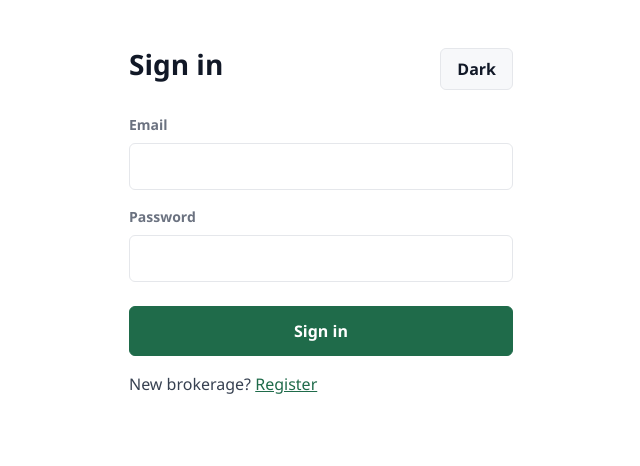
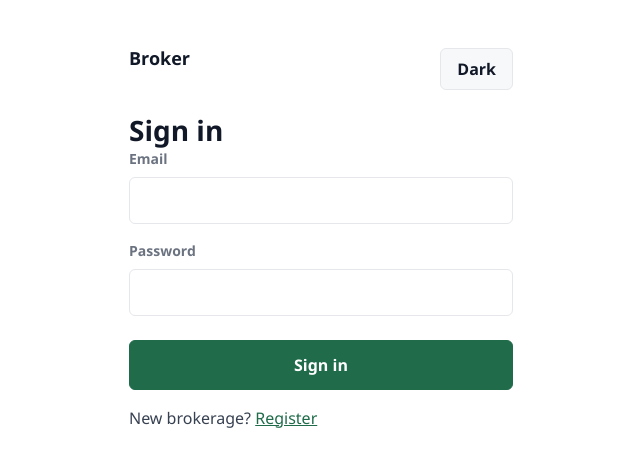
Before and after one commit to janitha000/broker-platform-client, a React (Vite) app: page /login in a window 1280 px wide. Shown: the top 466 px of the page, without its empty margins (319-959 px from the left). Built offline with nearby package versions, Linux system fonts and the light colour scheme; no server answers.

Commit message:
[ADD] Public layout

```diff
--- a/src/App.tsx
+++ b/src/App.tsx
@@ -1,26 +1,18 @@
-import { ErrorBoundary } from "react-error-boundary";
-import { BrowserRouter, Navigate, Route, Routes, useLocation } from "react-router-dom";
+import { BrowserRouter, Navigate, Route, Routes } from "react-router-dom";
 import { ProtectedRoute } from "./components/ProtectedRoute";
-import { RouteErrorFallback } from "./components/RouteErrorFallback";
 import { CasePage } from "./pages/CasePage";
 import { HomePage } from "./pages/HomePage";
-import { LoginPage } from "./pages/LoginPage";
-import { RegisterPage } from "./pages/RegisterPage";
+import { LoginPage } from "./pages/public/LoginPage";
+import { RegisterPage } from "./pages/public/RegisterPage";
+import { GuestLayout } from "./layouts/public/GuestLayout";
 
 function AppRoutes() {
-  const location = useLocation();
-
   return (
-    <ErrorBoundary
-      FallbackComponent={RouteErrorFallback}
-      resetKeys={[location.pathname]}
-      onError={(error) => {
-        console.error(error);
-      }}
-    >
     <Routes>
+      <Route element={<GuestLayout />}>
         <Route path="/login" element={<LoginPage />} />
         <Route path="/register" element={<RegisterPage />} />
+      </Route>
       <Route
         path="/"
         element={
@@ -39,7 +31,6 @@ function AppRoutes() {
       />
       <Route path="*" element={<Navigate to="/" replace />} />
     </Routes>
-    </ErrorBoundary>
   );
 }
 
--- /dev/null
+++ b/src/layouts/public/GuestErrorFallback.tsx
@@ -0,0 +1,25 @@
+import type { FallbackProps } from "react-error-boundary";
+import { Link } from "react-router-dom";
+import { Button } from "../../components/Button";
+import styles from "./guestScreen.module.css";
+
+export function GuestErrorFallback({
+  error,
+  resetErrorBoundary,
+}: FallbackProps) {
+  const message = error instanceof Error ? error.message : "Unknown error";
+
+  return (
+    <>
+      <h1 className={styles.title}>Something went wrong</h1>
+      <p>This screen failed to render. You can try again or sign in.</p>
+      {import.meta.env.DEV ? <p>{message}</p> : null}
+      <Button type="button" onClick={resetErrorBoundary}>
+        Try again
+      </Button>
+      <p>
+        <Link to="/login">Sign in</Link>
+      </p>
+    </>
+  );
+}
--- /dev/null
+++ b/src/layouts/public/GuestLayout.module.css
@@ -0,0 +1,22 @@
+.frame {
+  width: min(24rem, calc(100% - var(--space-8)));
+  margin-inline: auto;
+  padding-block: var(--space-8);
+}
+
+.header {
+  display: flex;
+  align-items: flex-start;
+  justify-content: space-between;
+  gap: var(--space-4);
+  margin-bottom: var(--space-5);
+}
+
+.brand {
+  margin: 0;
+  font-family: var(--font-heading);
+  font-size: var(--font-size-lg);
+  font-weight: var(--font-weight-medium);
+  line-height: 1.2;
+  color: var(--color-heading);
+}
--- /dev/null
+++ b/src/layouts/public/GuestLayout.tsx
@@ -0,0 +1,29 @@
+import { ErrorBoundary } from "react-error-boundary";
+import { Outlet, useLocation } from "react-router-dom";
+import { ThemeToggle } from "../../components/ThemeToggle";
+import { GuestErrorFallback } from "./GuestErrorFallback";
+import styles from "./GuestLayout.module.css";
+
+export function GuestLayout() {
+  const location = useLocation();
+
+  return (
+    <div className={styles.frame}>
+      <header className={styles.header}>
+        <p className={styles.brand}>Broker</p>
+        <ThemeToggle />
+      </header>
+      <main>
+        <ErrorBoundary
+          FallbackComponent={GuestErrorFallback}
+          resetKeys={[location.pathname]}
+          onError={(error) => {
+            console.error(error);
+          }}
+        >
+          <Outlet />
+        </ErrorBoundary>
+      </main>
+    </div>
+  );
+}
--- /dev/null
+++ b/src/layouts/public/guestScreen.module.css
@@ -0,0 +1,8 @@
+.title {
+  margin: 0;
+  font-family: var(--font-heading);
+  font-size: var(--font-size-xl);
+  font-weight: var(--font-weight-medium);
+  line-height: 1.2;
+  color: var(--color-heading);
+}
--- a/src/pages/RegisterPage.tsx
+++ b/src/pages/public/LoginPage.tsx
@@ -1,17 +1,16 @@
 import { useState, type FormEvent } from "react";
 import { Link, Navigate, useNavigate } from "react-router-dom";
-import { ApiError } from "../api/http";
-import { useAuth } from "../auth/AuthContext";
-import { Alert } from "../components/Alert";
-import { Button } from "../components/Button";
-import { Form } from "../components/Form";
-import { Page } from "../components/Page";
-import { TextField } from "../components/TextField";
+import { ApiError } from "../../api/http";
+import { useAuth } from "../../auth/AuthContext";
+import { Alert } from "../../components/Alert";
+import { Button } from "../../components/Button";
+import { Form } from "../../components/Form";
+import styles from "../../layouts/public/guestScreen.module.css";
+import { TextField } from "../../components/TextField";
 
-export function RegisterPage() {
-  const { user, ready, register } = useAuth();
+export function LoginPage() {
+  const { user, ready, signIn } = useAuth();
   const navigate = useNavigate();
-  const [name, setName] = useState("");
   const [email, setEmail] = useState("");
   const [password, setPassword] = useState("");
   const [error, setError] = useState<string | null>(null);
@@ -30,13 +29,13 @@ export function RegisterPage() {
     setError(null);
     setPending(true);
     try {
-      await register(name, email, password);
+      await signIn(email, password);
       navigate("/", { replace: true });
     } catch (caught) {
-      if (caught instanceof ApiError && caught.status === 409) {
-        setError("That email is already registered.");
+      if (caught instanceof ApiError && caught.status === 401) {
+        setError("Email or password is wrong.");
       } else {
-        setError("Could not register. Is Identity running?");
+        setError("Could not sign in. Is Identity running?");
       }
     } finally {
       setPending(false);
@@ -44,16 +43,9 @@ export function RegisterPage() {
   }
 
   return (
-    <Page title="Register brokerage">
+    <>
+      <h1 className={styles.title}>Sign in</h1>
       <Form onSubmit={onSubmit}>
-        <TextField
-          label="Brokerage name"
-          type="text"
-          autoComplete="organization"
-          value={name}
-          onChange={(e) => setName(e.target.value)}
-          required
-        />
         <TextField
           label="Email"
           type="email"
@@ -65,19 +57,19 @@ export function RegisterPage() {
         <TextField
           label="Password"
           type="password"
-          autoComplete="new-password"
+          autoComplete="current-password"
           value={password}
           onChange={(e) => setPassword(e.target.value)}
           required
         />
         {error ? <Alert>{error}</Alert> : null}
         <Button type="submit" disabled={pending}>
-          {pending ? "Registering…" : "Register"}
+          {pending ? "Signing in…" : "Sign in"}
         </Button>
       </Form>
       <p>
-        Already have an account? <Link to="/login">Sign in</Link>
+        New brokerage? <Link to="/register">Register</Link>
       </p>
-    </Page>
+    </>
   );
 }
--- a/src/pages/LoginPage.tsx
+++ b/src/pages/public/RegisterPage.tsx
@@ -1,16 +1,17 @@
 import { useState, type FormEvent } from "react";
 import { Link, Navigate, useNavigate } from "react-router-dom";
-import { ApiError } from "../api/http";
-import { useAuth } from "../auth/AuthContext";
-import { Alert } from "../components/Alert";
-import { Button } from "../components/Button";
-import { Form } from "../components/Form";
-import { Page } from "../components/Page";
-import { TextField } from "../components/TextField";
+import { ApiError } from "../../api/http";
+import { useAuth } from "../../auth/AuthContext";
+import { Alert } from "../../components/Alert";
+import { Button } from "../../components/Button";
+import { Form } from "../../components/Form";
+import { TextField } from "../../components/TextField";
+import styles from "../../layouts/public/guestScreen.module.css";
 
-export function LoginPage() {
-  const { user, ready, signIn } = useAuth();
+export function RegisterPage() {
+  const { user, ready, register } = useAuth();
   const navigate = useNavigate();
+  const [name, setName] = useState("");
   const [email, setEmail] = useState("");
   const [password, setPassword] = useState("");
   const [error, setError] = useState<string | null>(null);
@@ -29,13 +30,13 @@ export function LoginPage() {
     setError(null);
     setPending(true);
     try {
-      await signIn(email, password);
+      await register(name, email, password);
       navigate("/", { replace: true });
     } catch (caught) {
-      if (caught instanceof ApiError && caught.status === 401) {
-        setError("Email or password is wrong.");
+      if (caught instanceof ApiError && caught.status === 409) {
+        setError("That email is already registered.");
       } else {
-        setError("Could not sign in. Is Identity running?");
+        setError("Could not register. Is Identity running?");
       }
     } finally {
       setPending(false);
@@ -43,8 +44,17 @@ export function LoginPage() {
   }
 
   return (
-    <Page title="Sign in">
+    <>
+      <h1 className={styles.title}>Register brokerage</h1>
       <Form onSubmit={onSubmit}>
+        <TextField
+          label="Brokerage name"
+          type="text"
+          autoComplete="organization"
+          value={name}
+          onChange={(e) => setName(e.target.value)}
+          required
+        />
         <TextField
           label="Email"
           type="email"
@@ -56,19 +66,19 @@ export function LoginPage() {
         <TextField
           label="Password"
           type="password"
-          autoComplete="current-password"
+          autoComplete="new-password"
           value={password}
           onChange={(e) => setPassword(e.target.value)}
           required
         />
         {error ? <Alert>{error}</Alert> : null}
         <Button type="submit" disabled={pending}>
-          {pending ? "Signing in…" : "Sign in"}
+          {pending ? "Registering…" : "Register"}
         </Button>
       </Form>
       <p>
-        New brokerage? <Link to="/register">Register</Link>
+        Already have an account? <Link to="/login">Sign in</Link>
       </p>
-    </Page>
+    </>
   );
 }
```
Lines whose indentation alone changed are shown as unchanged.
